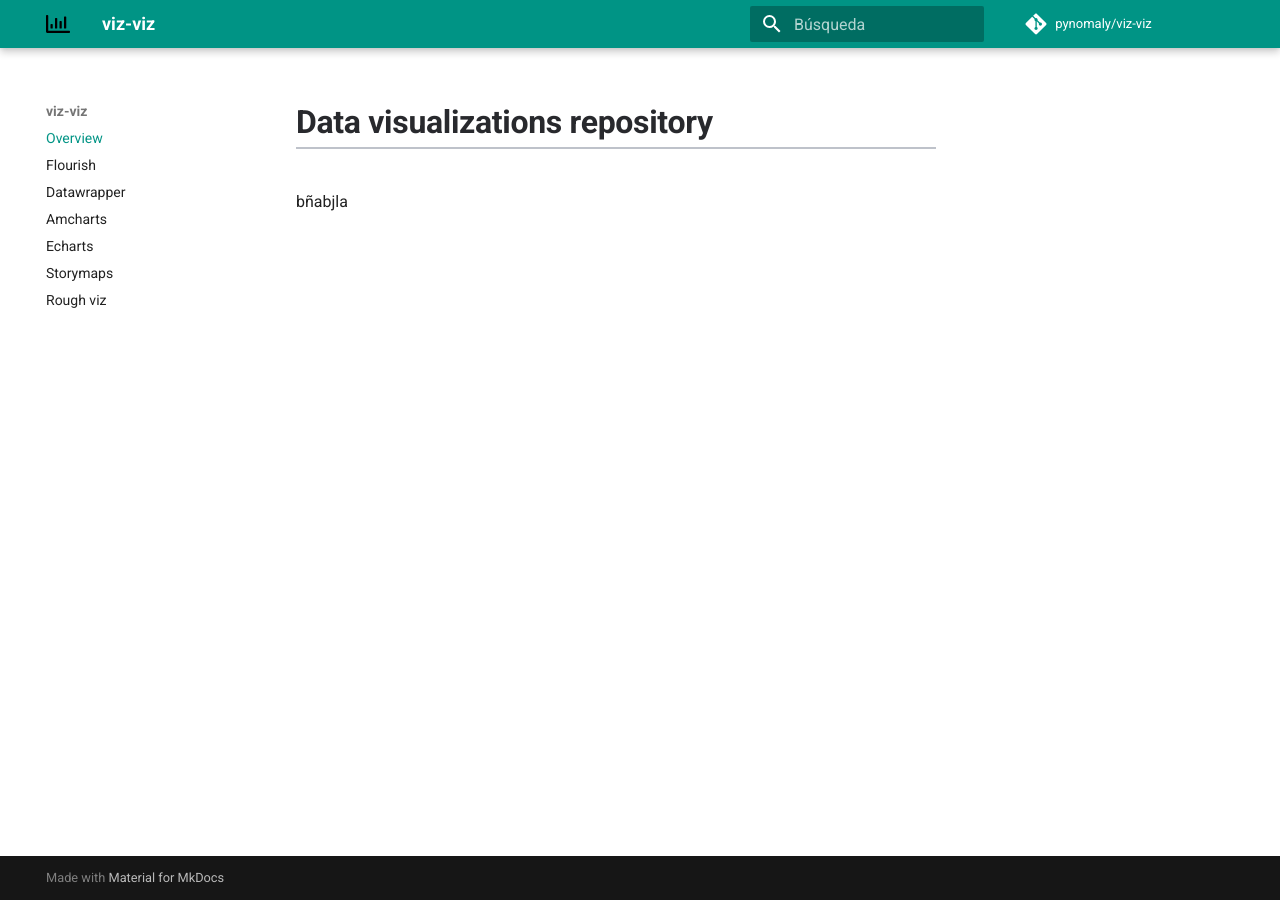
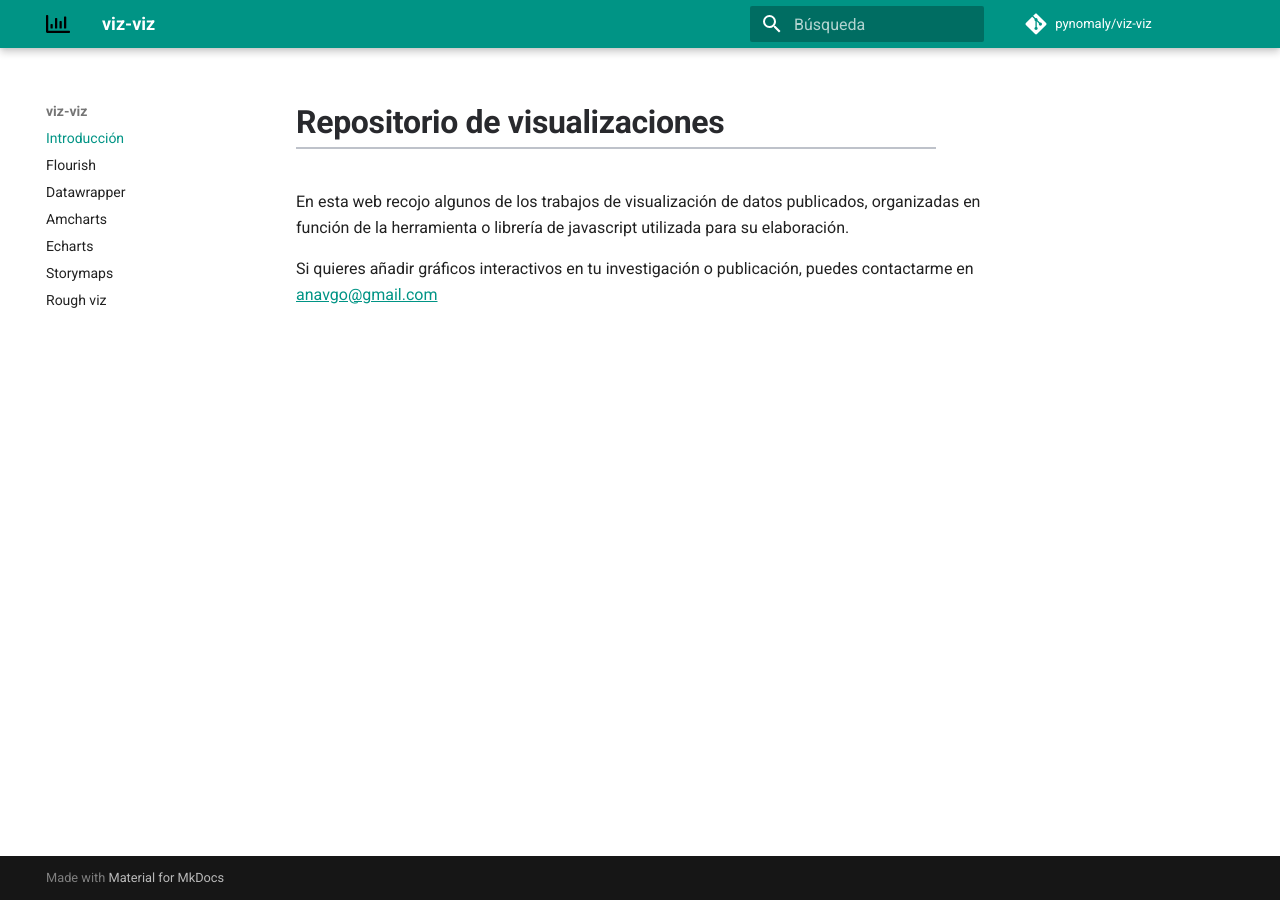
Before and after one commit to pynomaly/viz-viz, an MkDocs documentation site: the page built from docs/index.md, in a window 1280 px wide. Built offline with MkDocs 1.6.1 and Material for MkDocs 9.7.7, drawn with Linux system fonts in a browser that asks for light colours; comment, search, counter and statistics services are not loaded.

Commit message:
updated introduction

```diff
--- a/docs/index.md
+++ b/docs/index.md
@@ -1,3 +1,5 @@
-# Data visualizations repository
+# Repositorio de visualizaciones
 
-bñabjla
+En esta web recojo algunos de los trabajos de visualización de datos publicados, organizadas en función de la herramienta o librería de javascript utilizada para su elaboración.
+
+Si quieres añadir gráficos interactivos en tu investigación o publicación, puedes contactarme en anavgo@gmail.com
--- a/docs/stylesheets/extra.css
+++ b/docs/stylesheets/extra.css
@@ -1,5 +1,9 @@
 .md-content a:link {
   text-decoration:underline;
+}
+
+.md-content {
+  max-width: 100%;
 }
 
 .md-typeset a:hover {
--- a/mkdocs.yml
+++ b/mkdocs.yml
@@ -2,7 +2,7 @@
 site_author: pynomaly
 site_url: https://pynomaly.github.io/viz-viz
 nav:
-  - Overview: index.md
+  - Introducción: index.md
   - Flourish: flourish.md
   - Datawrapper: datawrapper.md
   - Amcharts: amcharts.md
```
Also changed, not shown: docs/contributing.md (deleted, +0 -74 lines).
